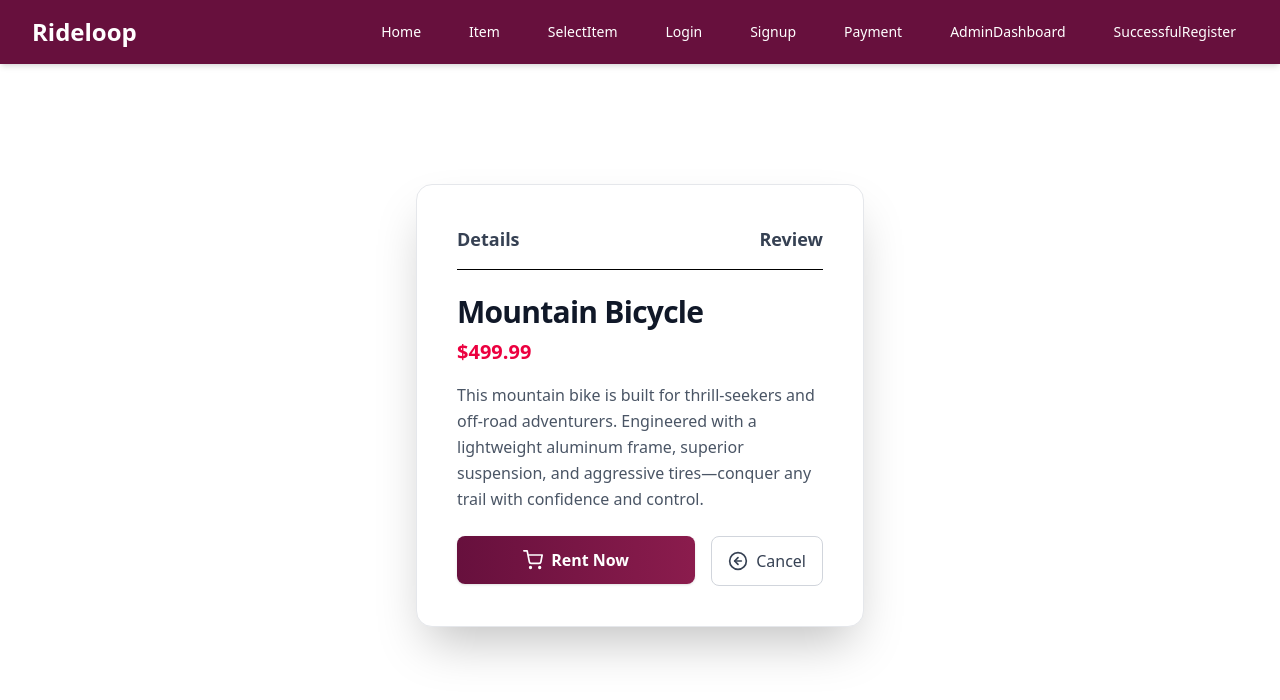
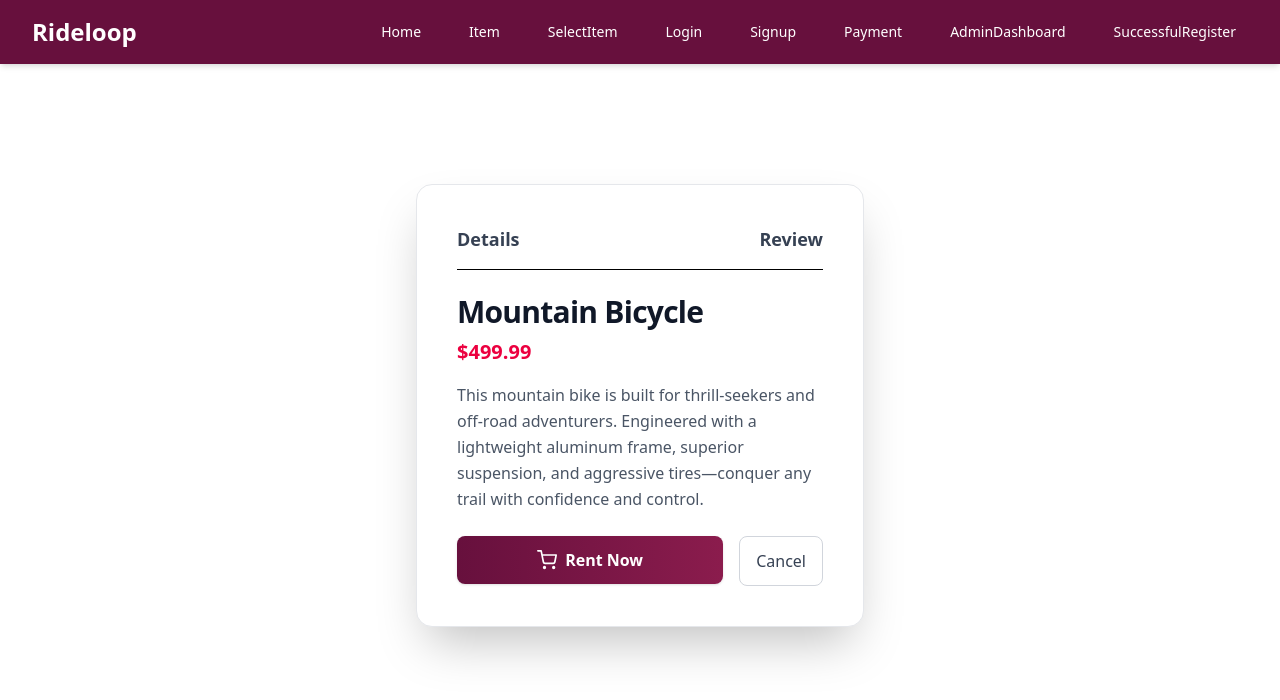
Before and after one commit to kaneswaranJalani/final-project, a React (Vite) app in the folder front-end/: page /SelectItem in a window 1280 px wide. Shown: the top 700 px of the page. Built offline with nearby package versions, Linux system fonts and the light colour scheme.

Commit message:
frontend fith commit

```diff
--- a/front-end/src/pages/SelectItem.jsx
+++ b/front-end/src/pages/SelectItem.jsx
@@ -40,7 +40,7 @@ const SelectItem = () => {
           onClick={() => navigate(-1)}
           className="w-full sm:w-auto px-4 py-3 flex items-center justify-center gap-2 rounded-lg border border-gray-300 text-gray-700 hover:text-[#67103d] hover:border-[#67103d] transition"
         >
-          <FiArrowLeftCircle size={20} />
+
           Cancel
         </button>
       </div>
```
